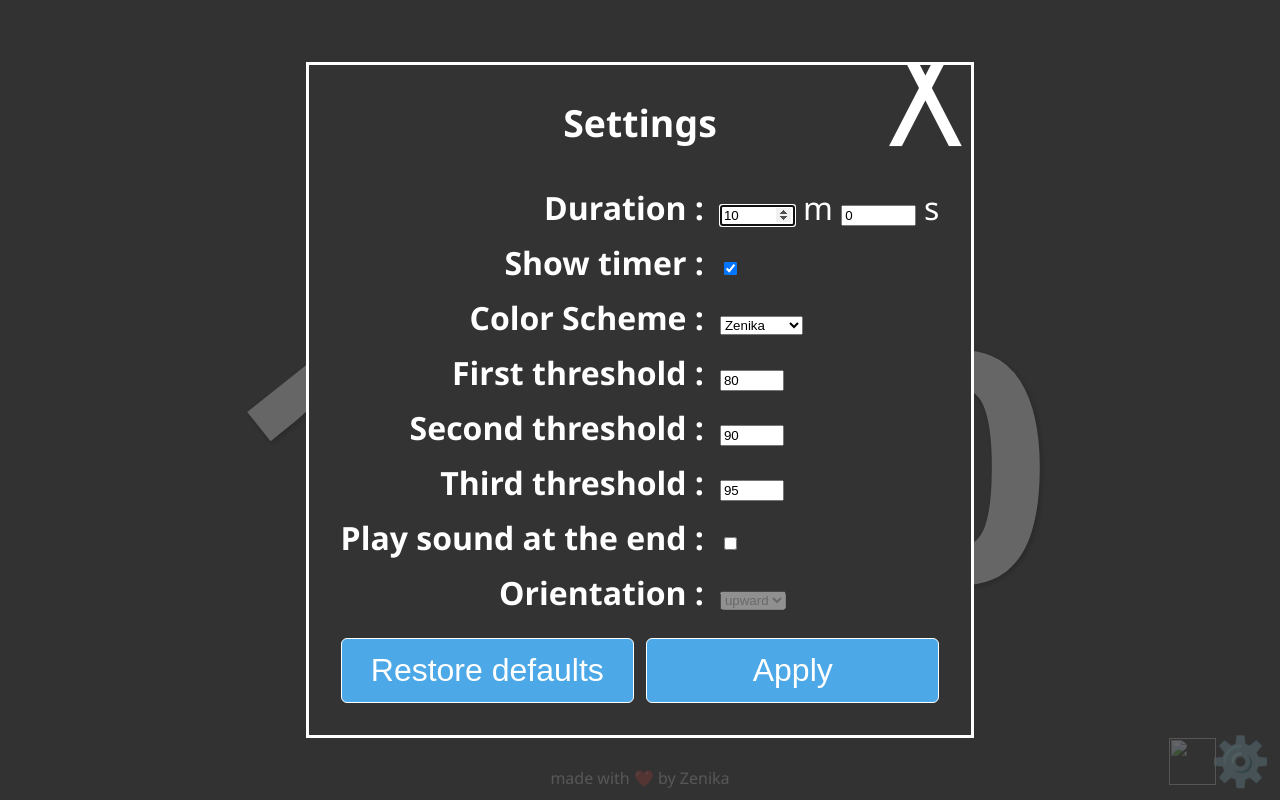
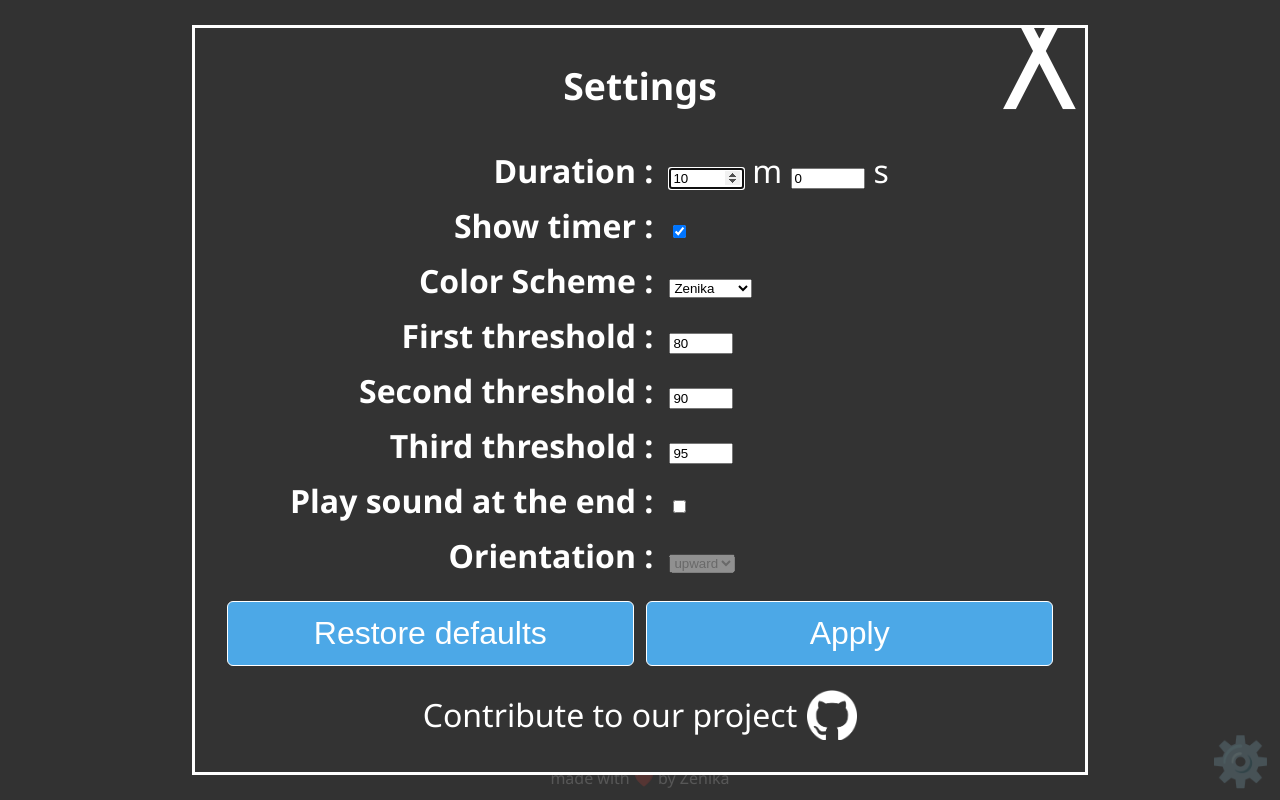
Before and after one commit to zenika-open-source/clepsydre, a website: page index.html in a window 1280 px wide. Both pictures are taken after a click on the button "⚙️". Drawn offline with Linux system fonts and the light colour scheme.

Commit message:
Fix :Add a link to the github project:change

```diff
--- a/css/style.css
+++ b/css/style.css
@@ -182,28 +182,54 @@ body {
   z-index: 10;
 }
 
-#credits {
-  color: white;
-  position: fixed;
-  bottom: 0;
-  left: 50%;
-  transform: translate(-50%, -50%);
-  opacity: 0.7;
-  z-index: 10;
-}
 
 #github {
   position: fixed;
-  bottom: 10px;
-  right: 5%;
+  bottom: 12px;
+  right: 12px;
   z-index: 60;
   pointer-events: auto;
 }
 
+
+#github a {
+  display: inline-flex;
+  align-items: center;
+  gap: 10px;
+  color: white;
+  text-decoration: none;
+}
+
+#github p { margin: 0; }
+
 #github img {
-  width: 47px;
-  height: 47px;
+  width: 50px;
+  height: 50px;
   display: inline-block;
+  border-radius: 6px;
+}
+
+
+#settingsModal .buttons {
+  display: flex;
+  gap: 12px;
+  flex-wrap: wrap;
+}
+
+#settingsModal .buttons #github {
+  position: static;
+  order: 3;
+  flex-basis: 100%;
+  display: flex;
+  justify-content: center;
+  align-items: center;
+  margin-top: 12px;
+}
+
+#settingsModal .buttons #github a {
+  display: inline-flex;
+  align-items: center;
+  gap: 10px;
 }
 
 
--- a/index.html
+++ b/index.html
@@ -68,6 +68,12 @@
     <div class="buttons">
       <button id="resetBtn" class="action" onclick="resetDefaultSettings()">Restore defaults</button>
       <button id="submitBtn" class="action" onclick="submitSettings()">Apply</button>
+      <div id = 'github'>
+      <a href="https://github.com/zenika-open-source/clepsydre">
+        <p>Contribute to our project</p>
+        <img src="img/github-mark-white.png" alt="Github" />
+      </a>
+    </div>
     </div>
 
   </dialog>
@@ -78,11 +84,7 @@
 <div id="expandingDiv"></div>
 <div id="toggleSettings"><button class="btn" onclick="showSettings()">⚙️</button></div>
 <div id="credits">made with ❤️ by Zenika</div>
-<div id = 'github'>
-  <a href="https://github.com/zenika-open-source/clepsydre">
-    <img src="img/image.png" />
-  </a>
-</div>
+
 
   <script src="js/app.js"></script>
 
```
Also changed, not shown: img/github-mark-white.png (added), img/github-mark.png (added).
